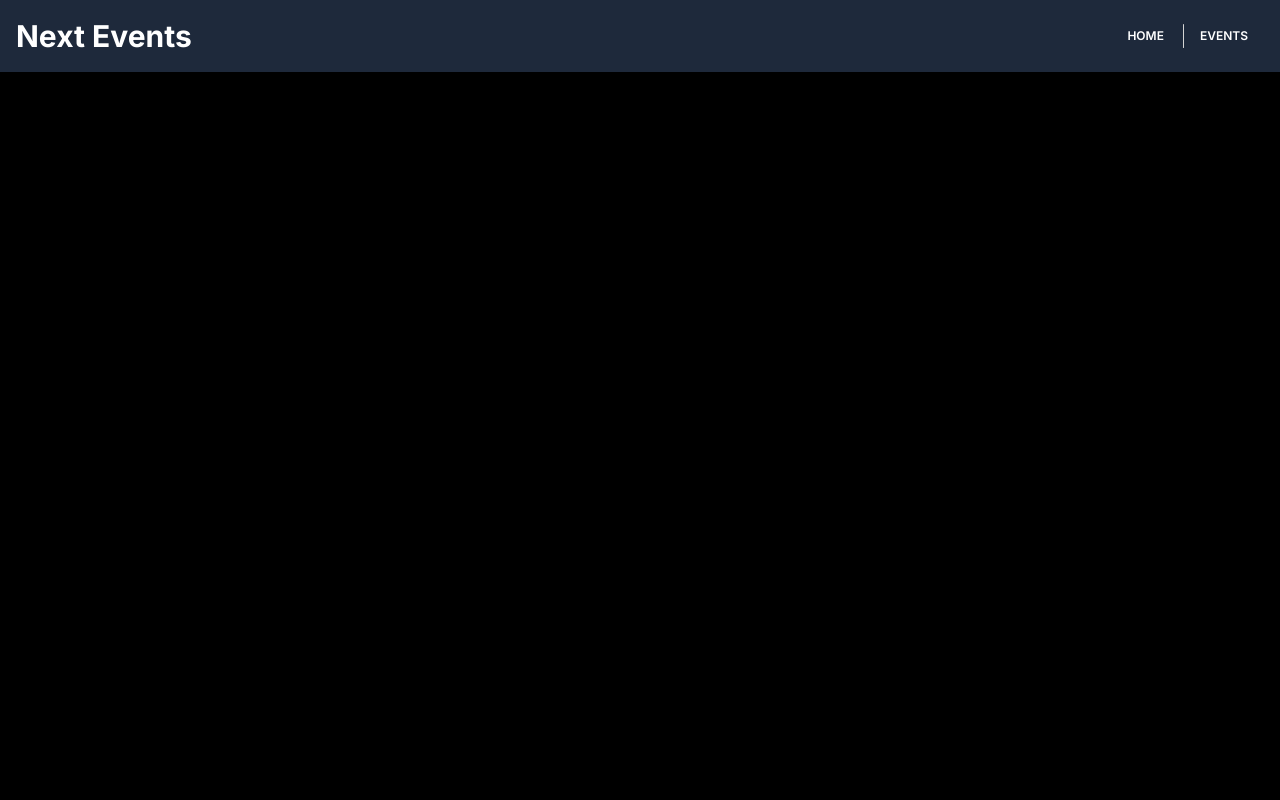
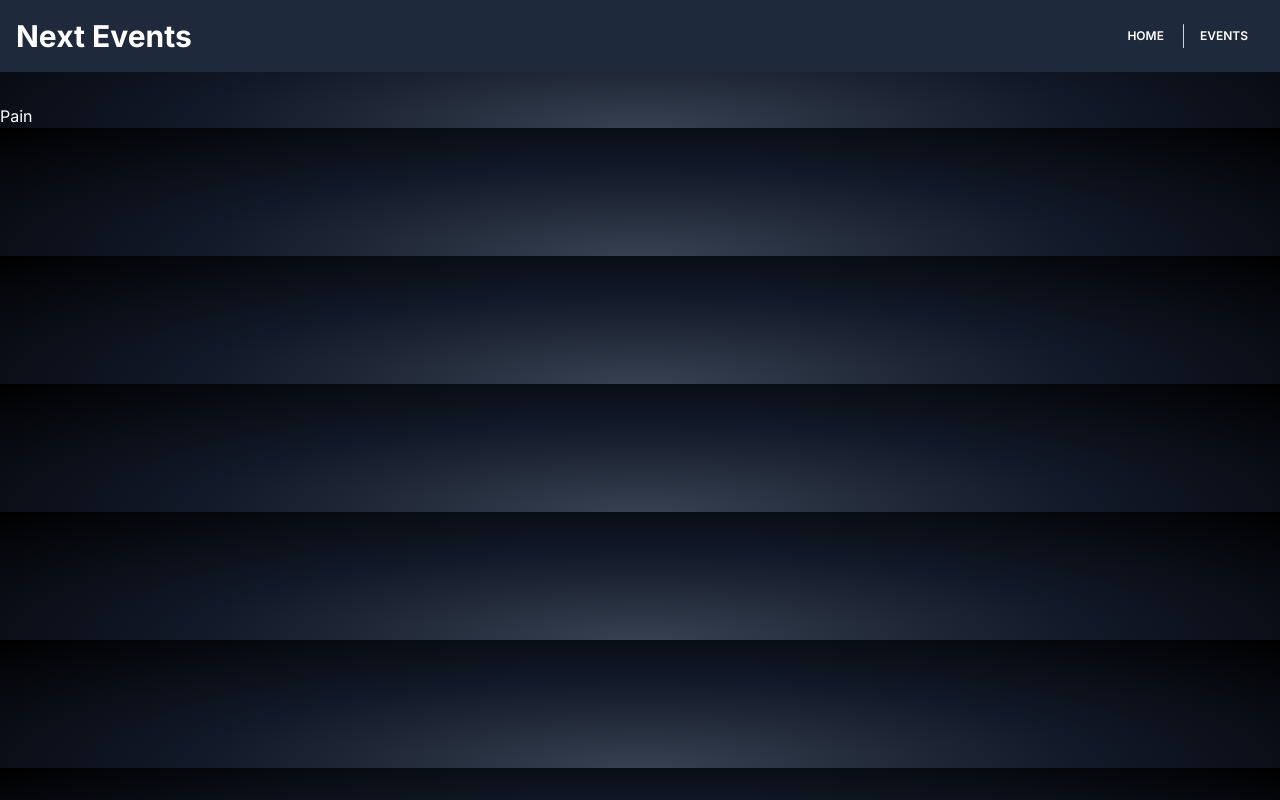
Before and after one commit to i-amare/nextjs-deep-dive, a Next.js app in the folder events-app/: page /events in a window 1280 px wide. Built offline with nearby package versions, Linux system fonts and the light colour scheme.

Commit message:
small tings

```diff
--- a/events-app/app/events/[...slug]/page.tsx
+++ b/events-app/app/events/[...slug]/page.tsx
@@ -1,3 +1,7 @@
-export default function Event({ params }: { params: String[] }) {
-	return <main></main>;
+export default function FilteredEvents({ params }: { params: String[] }) {
+  return (
+    <main>
+      <h1>Pain</h1>
+    </main>
+  );
 }
--- a/events-app/app/events/page.tsx
+++ b/events-app/app/events/page.tsx
@@ -5,7 +5,7 @@ export default function AllEvents() {
   const allEvents = getAllEvents();
 
   return (
-    <main className='flex min-h-screen flex-col items-center p-4 lg:p-24'>
+    <main className='flex min-h-screen flex-col items-center px-4 lg:px-24'>
       <ul className='flex w-full flex-col gap-8'>
         {allEvents.map((value, index) => (
           <EventItem event={value} key={`${value.title}-${Math.random()}`} />
--- a/events-app/app/globals.css
+++ b/events-app/app/globals.css
@@ -3,17 +3,17 @@
 @tailwind utilities;
 
 :root {
-	--foreground-rgb: 255, 255, 255;
-	--background-start-rgb: 0, 0, 0;
-	--background-end-rgb: 0, 0, 0;
+  --foreground-rgb: 255, 255, 255;
+  --background-start-rgb: 0, 0, 0;
+  --background-end-rgb: 0, 0, 0;
 }
 
 body {
-	color: rgb(var(--foreground-rgb));
-	background: linear-gradient(
-			to bottom,
-			transparent,
-			rgb(var(--background-end-rgb))
-		)
-		rgb(var(--background-start-rgb));
+  color: rgb(var(--foreground-rgb));
+  background: radial-gradient(
+    at center bottom,
+    rgb(55, 65, 81),
+    rgb(17, 24, 39),
+    rgb(0, 0, 0)
+  );
 }
--- a/events-app/app/page.tsx
+++ b/events-app/app/page.tsx
@@ -1,12 +1,12 @@
-import { getFeaturedEvents } from "@/data";
-import { EventItem } from "./components/event-item";
+import { getFeaturedEvents } from '@/data';
+import { EventItem } from './components/event-item';
 
 export default function Home() {
   const featuredEvents = getFeaturedEvents();
 
   return (
-		<main className='flex min-h-screen flex-col items-center lg:p-24 p-4'>
-			<ul className='w-full flex flex-col gap-8'>
+    <main className='flex min-h-screen flex-col items-center px-4 lg:px-24'>
+      <ul className='flex w-full flex-col gap-8'>
         {featuredEvents.map((value, index) => (
           <EventItem event={value} key={`${value.title}-${Math.random()}`} />
         ))}
```
Lines whose indentation alone changed are shown as unchanged.
